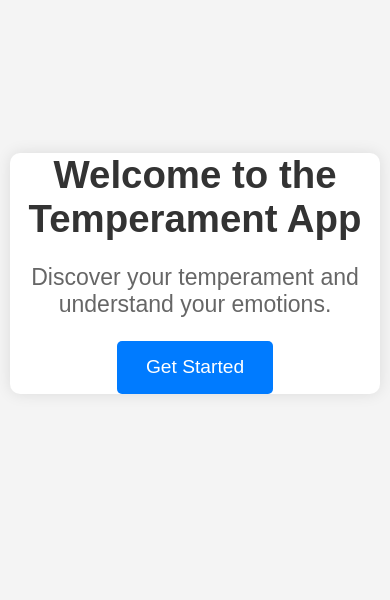
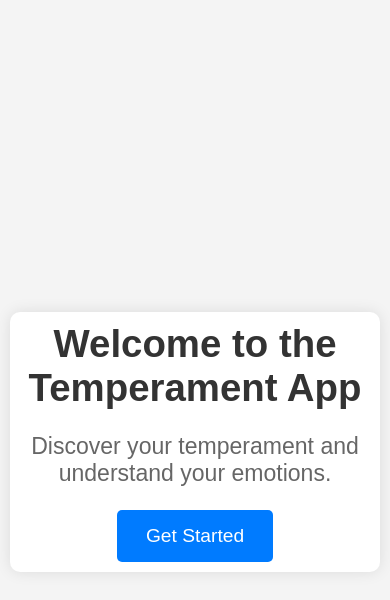
Before and after one commit to Moral224/temperament-checker-, a plain HTML site: page index.html in a window 390 px wide. Drawn offline with Linux system fonts and the light colour scheme.

Commit message:
completed 2

```diff
--- a/style.css
+++ b/style.css
@@ -119,8 +119,8 @@ header p {
 
     .container {
         width: 100%;
-        padding: 0px;
-        margin-top: 40vh;
+        padding: 10px;
+        margin-top: 80vh;
     }
 
     button {
```
